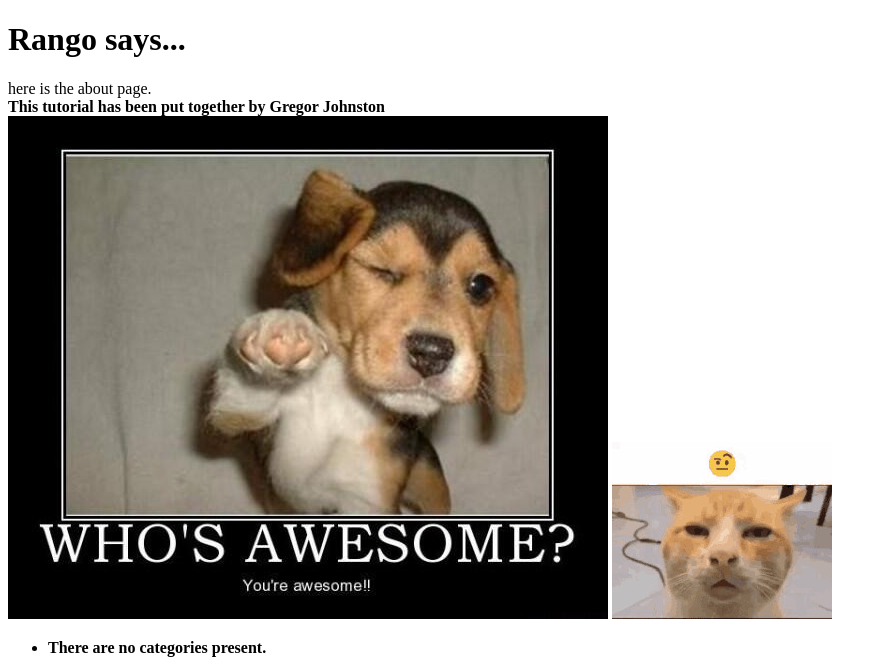
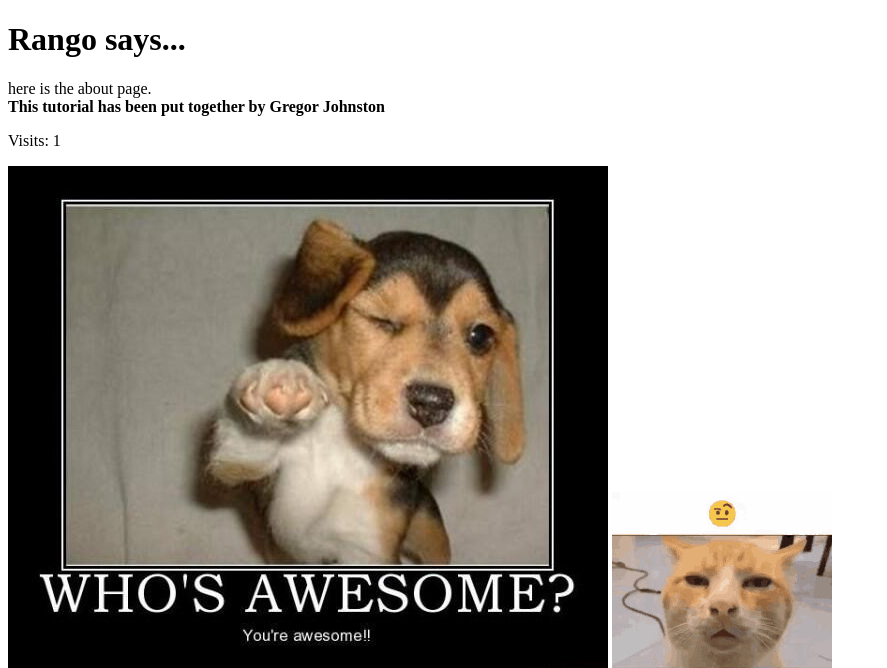
Before and after one commit to GregorJUofG/tango_with_django_project, a Django app: page /rango/about/ in a window 1280 px wide. Shown: the top 668 px of the page, without its empty margins (0-887 px from the left). Run offline with Django 3.2, Linux system fonts and the light colour scheme; data that the repository does not hold is empty.

Commit message:
Chapter 10

```diff
--- a/rango/views.py
+++ b/rango/views.py
@@ -9,6 +9,7 @@ from django.urls import reverse
 from rango.forms import UserForm, UserProfileForm
 from django.contrib.auth import authenticate, login, logout
 from django.contrib.auth.decorators import login_required
+from datetime import datetime
 
 
 def index(request):
@@ -21,11 +22,20 @@ def index(request):
     context_dict['categories'] = category_list
     context_dict['pages'] = page_list
 
-    return render(request, 'rango/index.html', context=context_dict)
+    visitor_cookie_handler(request)
+
+    response = render(request, 'rango/index.html', context=context_dict)
+    return response
+
 
 def about(request):
     context_dict = {'boldmessage': 'This tutorial has been put together by Gregor Johnston'}
-    return render(request, 'rango/about.html', context=context_dict)
+
+    visitor_cookie_handler(request)
+    context_dict['visits'] = request.session['visits']
+
+    response = render(request, 'rango/about.html', context=context_dict)
+    return response
 
 def show_category(request, category_name_slug):
     context_dict = {}
@@ -211,3 +221,27 @@ def restricted(request):
 def user_logout(request):
     logout(request)
     return redirect(reverse('rango:index'))
+
+def get_server_side_cookie(request, cookie, default_val=None):
+    val = request.session.get(cookie)
+    if not val:
+        val = default_val
+    return val
+
+def visitor_cookie_handler(request):
+    visits = int(get_server_side_cookie(request, 'visits', '1'))
+    last_visit_cookie = get_server_side_cookie(request,'last_visit',str(datetime.now()))
+    last_visit_time = datetime.strptime(last_visit_cookie[:-7],
+    '%Y-%m-%d %H:%M:%S')
+
+    # If it's been more than a day since the last visit...
+    if (datetime.now() - last_visit_time).days > 0:
+        visits = visits + 1
+        # Update the last visit cookie now that we have updated the count
+        request.session['last_visit'] = str(datetime.now())
+    else:
+        # Set the last visit cookie
+        request.session['last_visit'] = last_visit_cookie
+
+    # Update/set the visits cookie
+    request.session['visits'] = visits
--- a/templates/rango/about.html
+++ b/templates/rango/about.html
@@ -10,6 +10,9 @@
 
     here is the about page.<br />
     <strong>{{ boldmessage }}</strong><br />
+
+    <p>Visits: {{ visits }}</p>
+
     <img src="{% static 'images/rango.jpg' %}" alt="Picture of Rango" />
     <img src="{{ MEDIA_URL }}cat.jpg" alt="Picture of a Cat" />
 {% endblock %}
```
